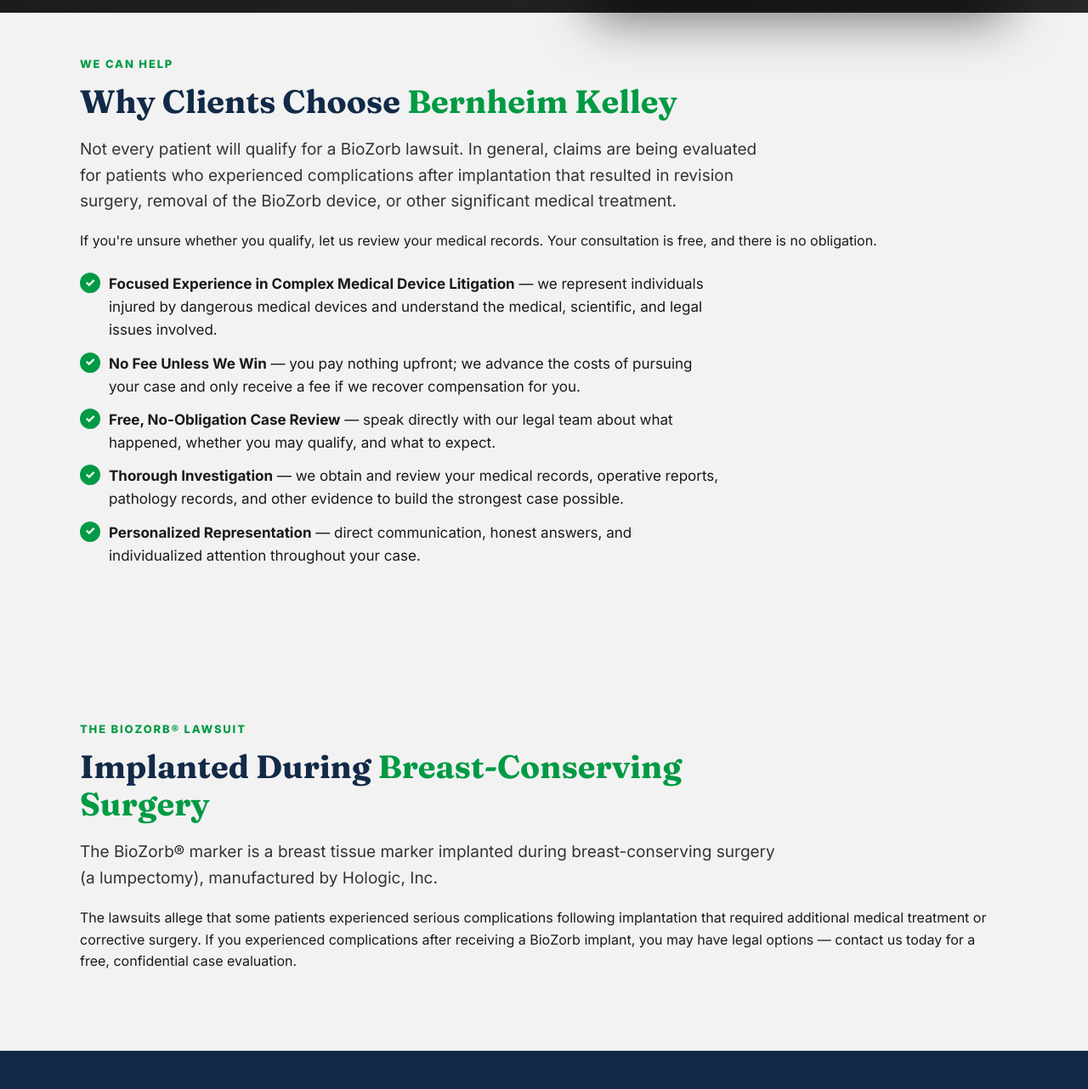
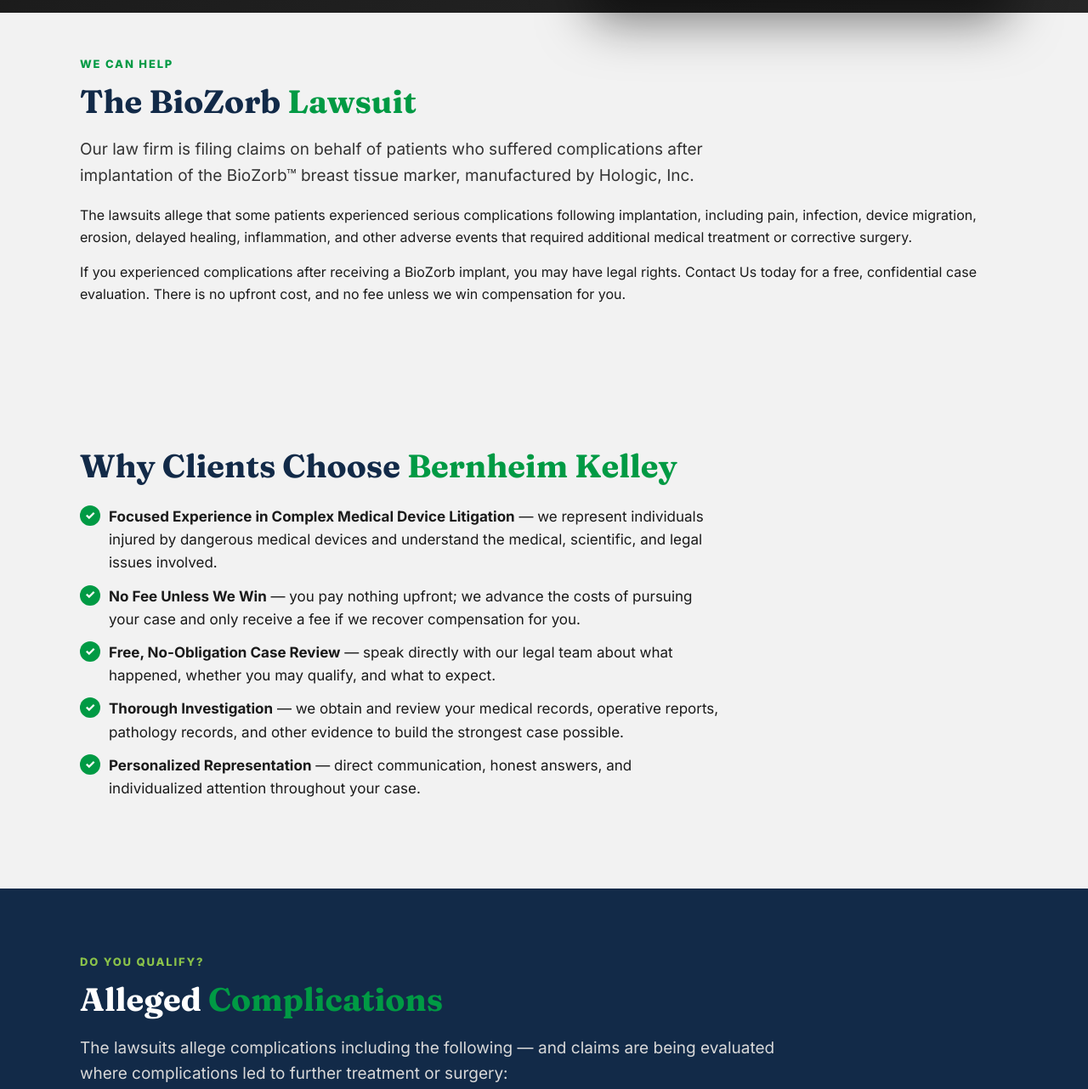
Before and after one commit to MTAA-2/Bernheim-Biozorb, a plain HTML site: page index.html in a window 1280 px wide. Shown: the part 917-2199 px from the top of the page at 85% size. Drawn offline with Linux system fonts and the light colour scheme; a script that the page names is missing.

Commit message:
Add files via upload

```diff
--- a/index.html
+++ b/index.html
@@ -70,7 +70,7 @@ src="https://www.facebook.com/tr?id=1806399950705365&ev=ViewContent&noscript=1"
       <p class="form-sub">Fill out the form to get started now. After you submit, you can pick a time to speak with our team.</p>
       <div class="form-frame">
         <iframe
-          src="https://forms.mtaa.ai/f/nf_30226195fcd8495f844aa6bde8f7420a"
+          src="https://forms.mtaa.ai/f/nf_441462e043274be8bab32ea3e44ac34c"
           title="Case review form"
           allow="scripts; popups; modals"
           referrerpolicy="no-referrer-when-downgrade"
@@ -87,21 +87,37 @@ src="https://www.facebook.com/tr?id=1806399950705365&ev=ViewContent&noscript=1"
 
 <main class="content">
 
-  <!-- WHY CLIENTS CHOOSE BK (first section under the overlapping form) -->
+  <!-- About Lawsuit -->
   <section class="section section--after-hero" id="why-counsel">
     <div class="container">
       <p class="section-kicker">We Can Help</p>
-      <h2 class="section-title">Why Clients Choose <span class="accent">Bernheim Kelley</span></h2>
+      <h2 class="section-title">The BioZorb <span class="accent">Lawsuit</span></h2>
       <p class="lead">
-        Not every patient will qualify for a BioZorb lawsuit. In general,
-        claims are being evaluated for patients who experienced complications
-        after implantation that resulted in revision surgery, removal of the
-        BioZorb device, or other significant medical treatment.
+        Our law firm is filing claims on behalf of patients who suffered
+        complications after implantation of the BioZorb™ breast tissue marker,
+        manufactured by Hologic, Inc.
       </p>
       <p>
-        If you're unsure whether you qualify, let us review your medical
-        records. Your consultation is free, and there is no obligation.
+        The lawsuits allege that some patients experienced serious
+        complications following implantation, including pain, infection,
+        device migration, erosion, delayed healing, inflammation, and
+        other adverse events that required additional medical treatment or
+        corrective surgery.
       </p>
+      <p>
+        If you experienced complications after receiving a BioZorb implant,
+        you may have legal rights. Contact Us today for a free, confidential
+        case evaluation. There is no upfront cost, and no fee unless we win
+        compensation for you.
+      </p>
+
+    </div>
+  </section>
+
+  <!-- Why Choose US ========================================== -->
+  <section class="section" id="conditions">
+    <div class="container">
+     <h2 class="section-title">Why Clients Choose <span class="accent">Bernheim Kelley</span></h2>
       <ul class="qualifier-list">
         <li><strong>Focused Experience in Complex Medical Device Litigation</strong> — we represent individuals injured by dangerous medical devices and understand the medical, scientific, and legal issues involved.</li>
         <li><strong>No Fee Unless We Win</strong> — you pay nothing upfront; we advance the costs of pursuing your case and only receive a fee if we recover compensation for you.</li>
@@ -109,27 +125,6 @@ src="https://www.facebook.com/tr?id=1806399950705365&ev=ViewContent&noscript=1"
         <li><strong>Thorough Investigation</strong> — we obtain and review your medical records, operative reports, pathology records, and other evidence to build the strongest case possible.</li>
         <li><strong>Personalized Representation</strong> — direct communication, honest answers, and individualized attention throughout your case.</li>
       </ul>
-    </div>
-  </section>
-
-  <!-- THE BIOZORB LAWSUIT ========================================== -->
-  <section class="section" id="conditions">
-    <div class="container">
-      <p class="section-kicker">The BioZorb® Lawsuit</p>
-      <h2 class="section-title">Implanted During <span class="accent">Breast-Conserving Surgery</span></h2>
-      <p class="lead">
-        The BioZorb® marker is a breast tissue marker implanted during
-        breast-conserving surgery (a lumpectomy), manufactured by
-        Hologic, Inc.
-      </p>
-      <p>
-        The lawsuits allege that some patients experienced serious
-        complications following implantation that required additional
-        medical treatment or corrective surgery. If you experienced
-        complications after receiving a BioZorb implant, you may have
-        legal options — contact us today for a free, confidential case
-        evaluation.
-      </p>
     </div>
   </section>
 
```
